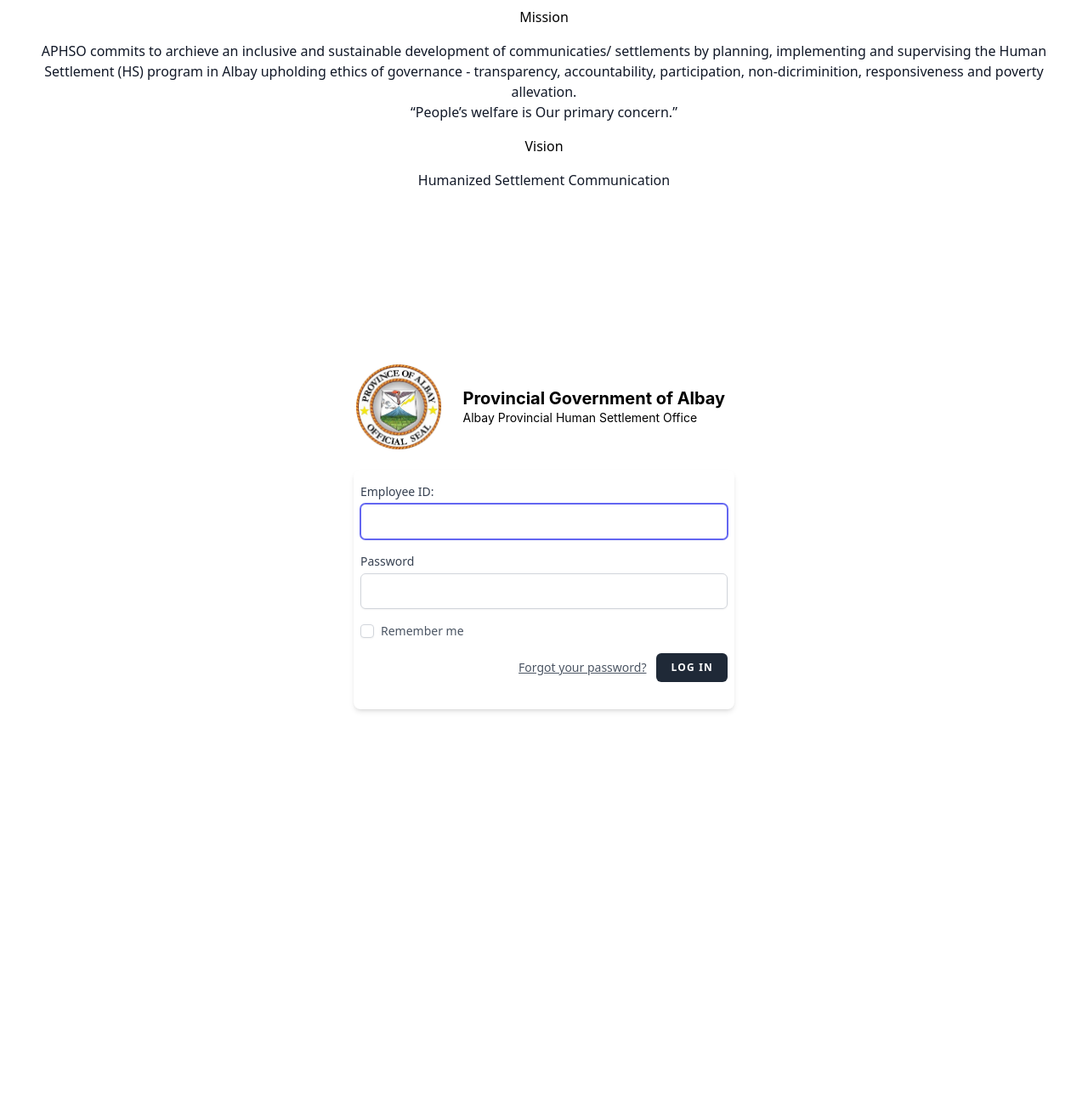
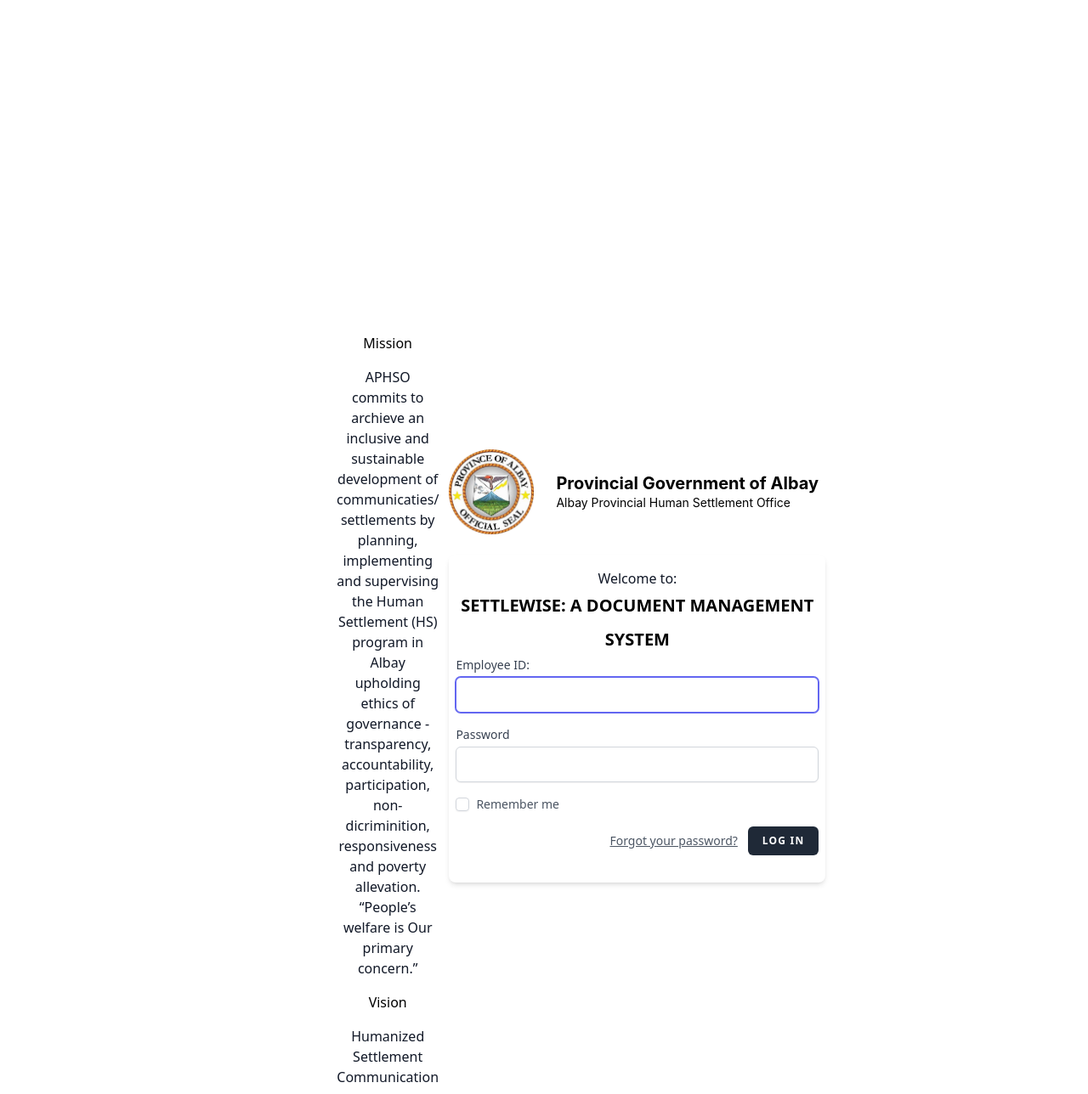
Before and after one commit to Lorica-Cesphillip/settlewise, a Laravel app: page /login in a window 1280 px wide. Shown: the whole page at 85% size. Before the commit the page ends 838 px from the top, so only its background shows below. Run offline with Laravel 12, Linux system fonts and the light colour scheme; style sheets or scripts are compiled from the project's sources; parts of the project's set-up code (start-up, migrations or seed data) failed here and were passed over.

Commit message:
edited some code to make it better

```diff
--- a/app/Http/Controllers/Auth/AuthenticatedSessionController.php
+++ b/app/Http/Controllers/Auth/AuthenticatedSessionController.php
@@ -28,7 +28,7 @@
 
         $request->session()->regenerate();
 
-        return redirect()->intended(route('dashboard', absolute: false));
+        return redirect()->intended(route('documents.dashboard', absolute: false));
     }
 
     /**
--- a/app/Http/Controllers/Auth/ConfirmablePasswordController.php
+++ b/app/Http/Controllers/Auth/ConfirmablePasswordController.php
@@ -69,6 +69,6 @@
 
         $request->session()->put('auth.password_confirmed_at', time());
 
-        return redirect()->intended(route('dashboard', absolute: false));
+        return redirect()->intended(route('documents.dashboard', absolute: false));
     }
 }
--- a/app/Http/Controllers/Auth/RegisteredUserController.php
+++ b/app/Http/Controllers/Auth/RegisteredUserController.php
@@ -58,6 +58,6 @@
 
         Auth::login($user);
 
-        return redirect(route('dashboard', absolute: false));
+        return redirect(route('documents.employees', absolute: false));
     }
 }
--- a/resources/views/auth/login.blade.php
+++ b/resources/views/auth/login.blade.php
@@ -1,10 +1,15 @@
-<div class="relative w-full max-w-2xl px-6 lg:max-w-7xl">
+<div class = "flex flex-row m m-96">
+    <div>
         @include('layouts.mission-vision')
+    </div>
     <div>
         <x-guest-layout>
+            <div class = "text-center">
+                <p>Welcome to:</p>
+                <h3 class = "text-black text-xl font-bold leading-10">SETTLEWISE: A DOCUMENT MANAGEMENT SYSTEM</h3>
+            </div>
             <!-- Session Status -->
             <x-auth-session-status class="mb-4" :status="session('status')" />
-
             <form method="POST" action="{{ route('login') }}">
                 @csrf
 
@@ -49,3 +54,4 @@
             </form>
         </x-guest-layout>
     </div>
+</div>
--- a/resources/views/auth/register.blade.php
+++ b/resources/views/auth/register.blade.php
@@ -40,10 +40,6 @@
         </div>
 
         <div class="flex items-center justify-end mt-4">
-            <a class="underline text-sm text-gray-600 hover:text-gray-900 rounded-md focus:outline-none focus:ring-2 focus:ring-offset-2 focus:ring-indigo-500" href="{{ route('login') }}">
-                {{ __('Already registered?') }}
-            </a>
-
             <x-primary-button class="ms-4">
                 {{ __('Register') }}
             </x-primary-button>
--- a/resources/views/layouts/guest.blade.php
+++ b/resources/views/layouts/guest.blade.php
@@ -15,7 +15,7 @@
         @vite(['resources/css/app.css', 'resources/js/app.js'])
     </head>
     <body class="font-sans text-gray-900 antialiased">
-        <div class="min-h-screen flex flex-col lg:justify-center items-center pt-6 sm:pt-0 bg-white">
+        <div class="min-h-screen flex flex-col lg:justify-center items-center bg-white">
             <div>
                 <a href="/">
                     <x-application-logo class="w-20 h-20 fill-current text-gray-500" />
--- a/resources/views/layouts/mission-vision.blade.php
+++ b/resources/views/layouts/mission-vision.blade.php
@@ -1,4 +1,4 @@
-<div class = "position-absolute">
+<div>
     <p class = "text-center text-black fs-6 fw-bold font-family-Inter m-0 px-3 py-2">Mission</p>
     <p class = "text-center fs-1 fw-bold font-family-Inter m-0 px-3 py-2">
         APHSO commits to archieve an inclusive and sustainable development of communicaties/ settlements by planning, implementing and supervising the Human Settlement (HS) program in Albay
@@ -6,7 +6,7 @@
         “People’s welfare is Our primary concern.”
     </p>
 </div>
-<div class = "position-absolute">
+<div>
     <h3 class = "text-center text-black fs-6 fw-bold font-family-Inter m-0 px-3 py-2">Vision</h3>
     <p class = "text-center fs-1 fw-bold font-family-Inter m-0 px-3 py-2">Humanized Settlement Communication</p>
 </div>
--- a/resources/views/welcome.blade.php
+++ b/resources/views/welcome.blade.php
@@ -13,7 +13,7 @@
     </head>
     <body class="font-sans antialiased dark:bg-black dark:text-white/50 ">
         <div class="bg-gray-50 text-black/50 dark:bg-black dark:text-white/50">
-            <main class = "w-3/4 h-3/4 justify-center">
+            <main class = "w-[1200px] h-[850px] justify-center">
                 <div class = "w-52 h-52 m-auto justify-items-center">
                     <img src = "{{URL::asset('images/pga-logo.png')}}" alt = "PGA-Logo">
                 </div>
```
Lines whose indentation alone changed are shown as unchanged.
